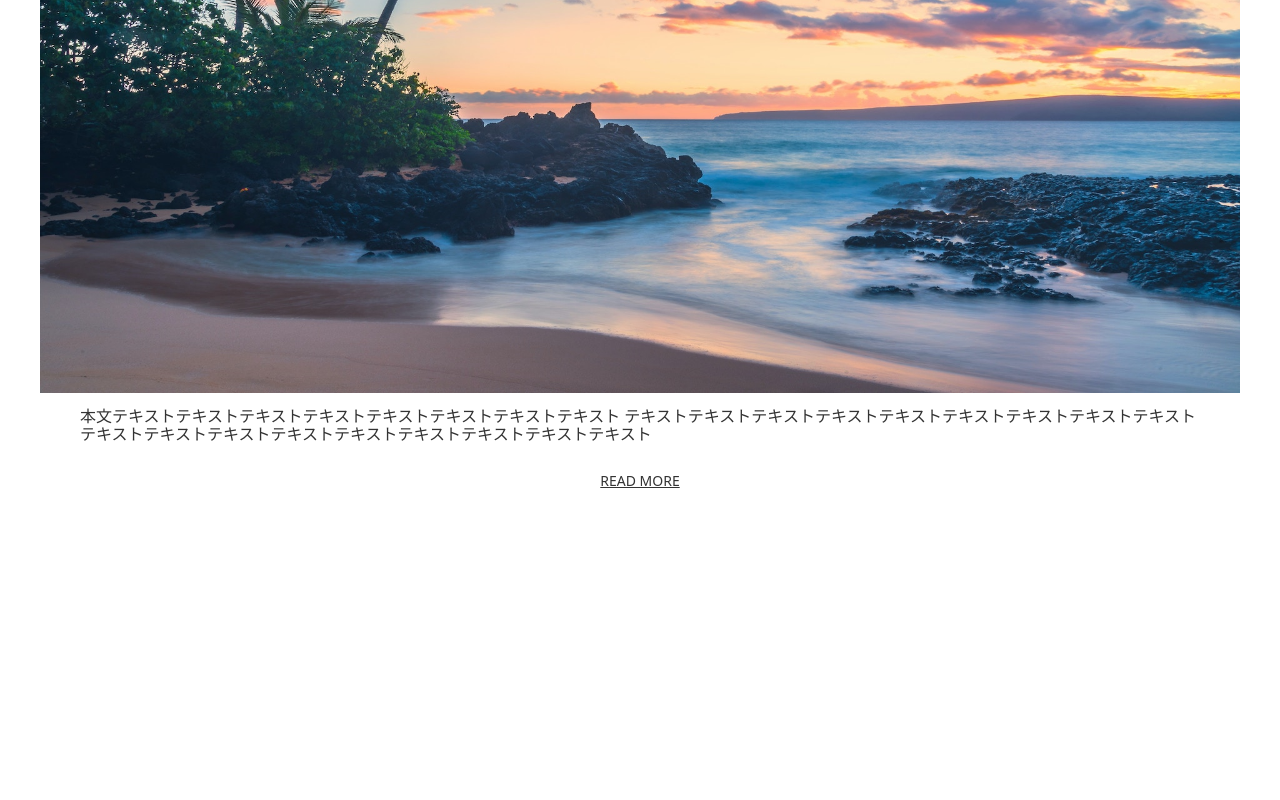
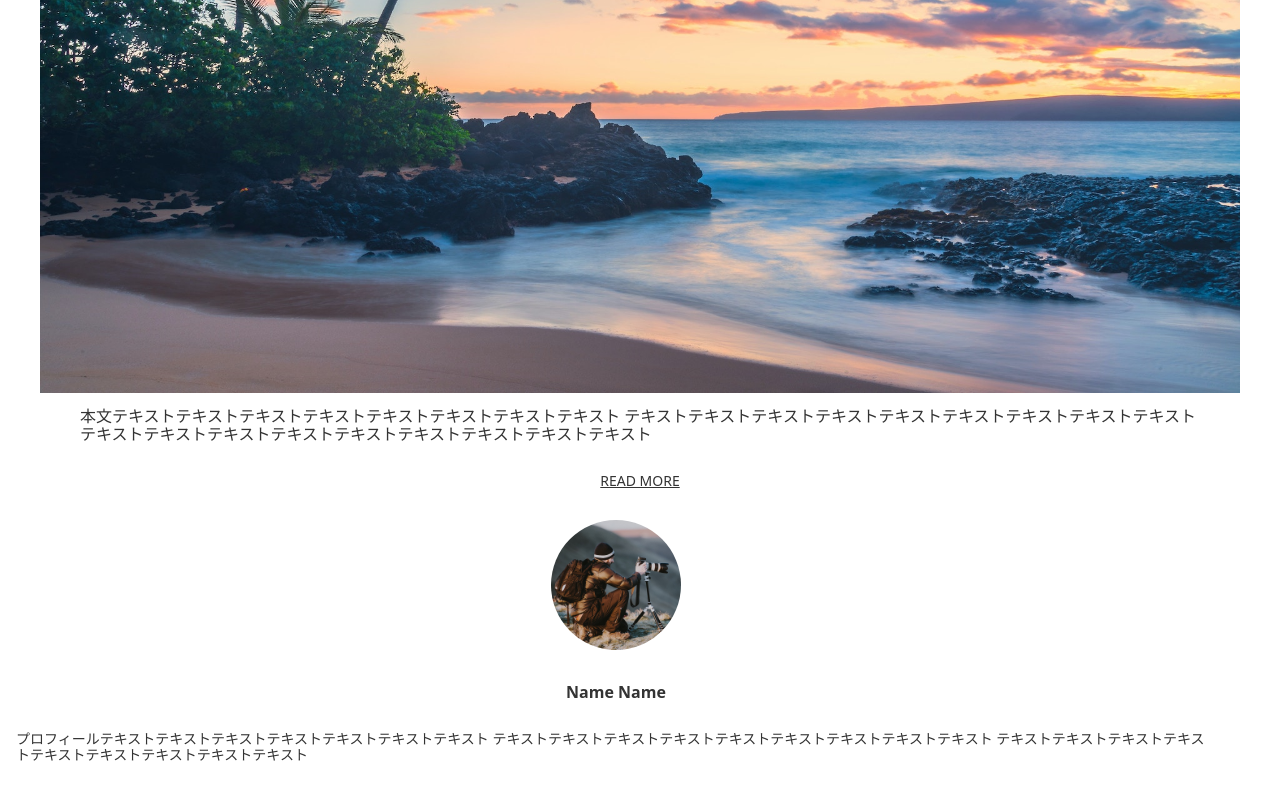
Before and after one commit to shokixxx/sampleTravelBlog, a plain HTML site: page index.html in a window 1280 px wide. Shown: the part 2661-3461 px from the top of the page. Before the commit the page ends 3181 px from the top, so only its background shows below. Drawn offline with nearby package versions, Linux system fonts and the light colour scheme.

Commit message:
プロフィールを追加

```diff
--- a/index.html
+++ b/index.html
@@ -110,5 +110,14 @@
         </div>
       </article>
     </main>
+    <section class="author wrapper">
+      <img src="images/author.jpg" alt="author" />
+      <h4 class="subtitle">Name Name</h4>
+      <p>
+        プロフィールテキストテキストテキストテキストテキストテキストテキスト
+        テキストテキストテキストテキストテキストテキストテキストテキストテキスト
+        テキストテキストテキストテキストテキストテキストテキストテキストテキスト
+      </p>
+    </section>
   </body>
 </html>
--- a/style.css
+++ b/style.css
@@ -41,9 +41,32 @@ article {
   padding: 20px 16px;
 }
 
+.subtitle {
+  margin: 0 0 30px;
+  text-align: center;
+}
+
 .pickup {
   padding-top: 150px;
   margin-bottom: 60px;
+}
+
+.author {
+  margin: 0 0 60px;
+  text-align: center;
+}
+
+.author img {
+  border-radius: 50%;
+  width: 130px;
+  height: 130px;
+  margin: 0 0 30px;
+}
+
+.author p {
+  font-size: 0.875rem;
+  margin: 0;
+  text-align: left;
 }
 
 #header {
```
